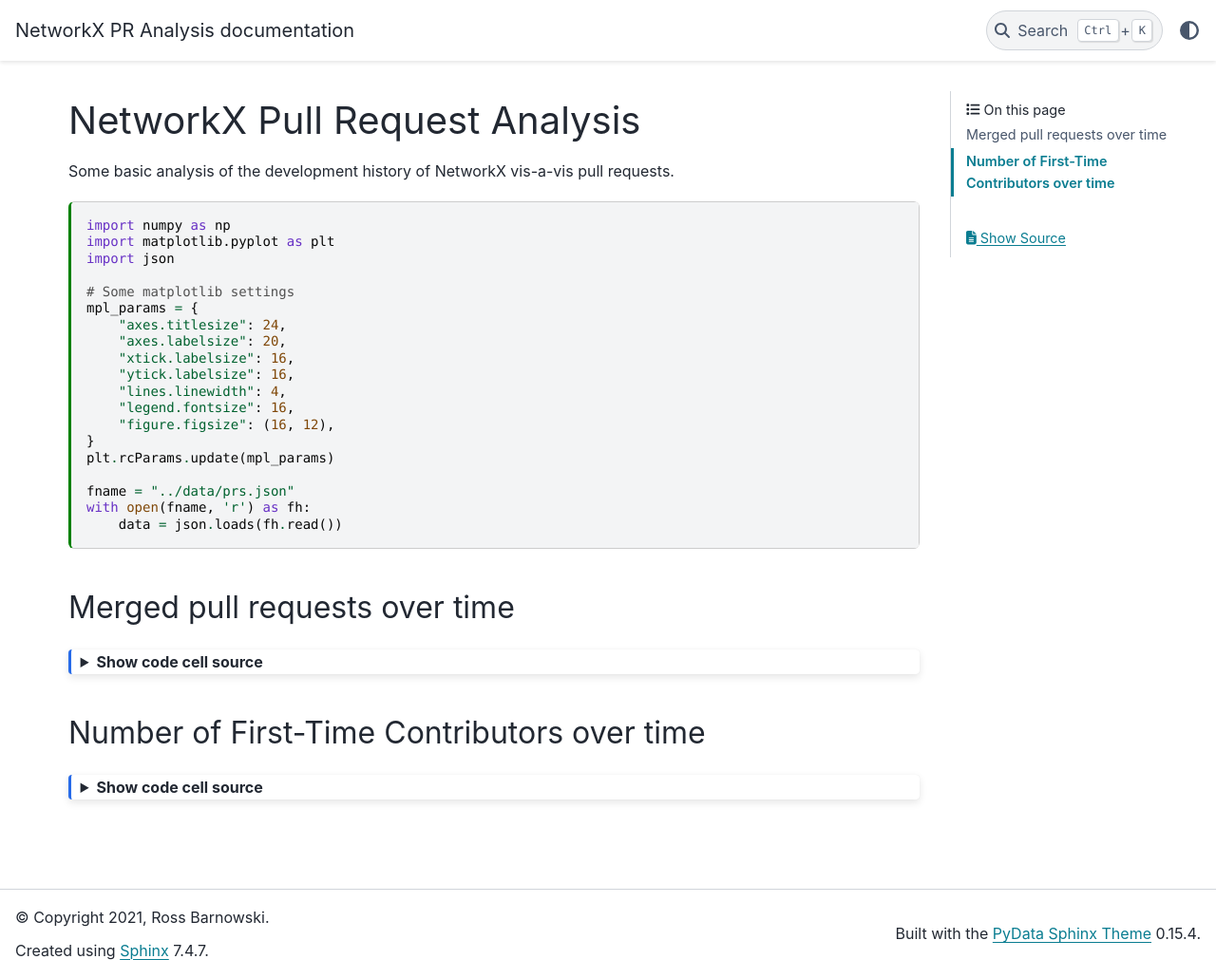
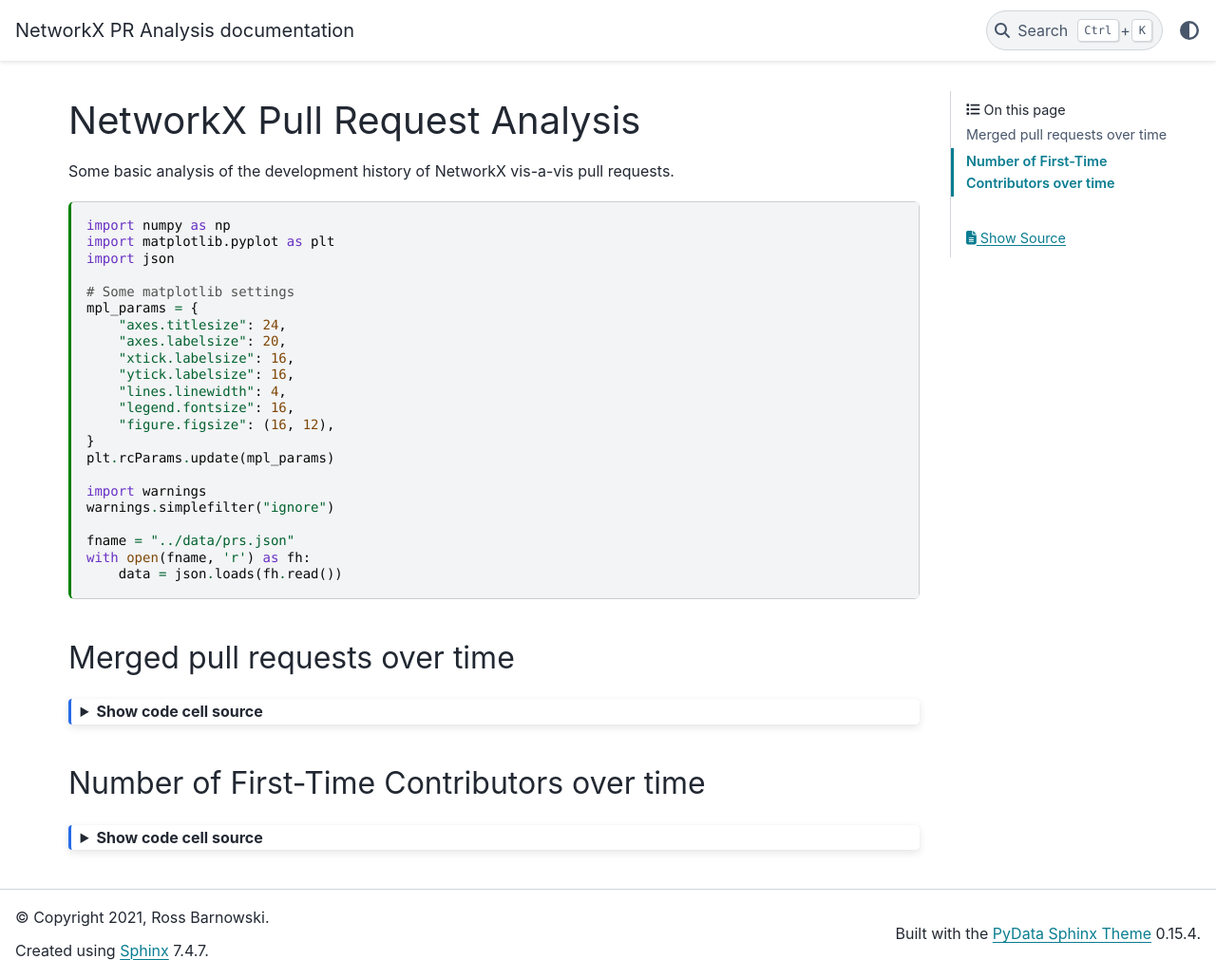
Before and after one commit to rossbar/nx-pr-analysis-scipy-2021, a Sphinx documentation site: the page built from doc/index.md, in a window 1280 px wide and 1030 px high. Shown: the whole window at 95% size. Built offline with Sphinx 7.4.7 and the PyData theme 0.15.4, drawn with Linux system fonts in a browser that asks for light colours.

Commit message:
Add warnings filter.

```diff
--- a/doc/index.md
+++ b/doc/index.md
@@ -44,6 +44,9 @@
 }
 plt.rcParams.update(mpl_params)
 
+import warnings
+warnings.simplefilter("ignore")
+
 fname = "../data/prs.json"
 with open(fname, 'r') as fh:
     data = json.loads(fh.read())
@@ -55,7 +58,6 @@
 ---
 tags: [hide-input]
 ---
-
 merged_prs = [d for d in data if d['node']['state'] == 'MERGED']
 merge_dates = np.array([r['node']['mergedAt'] for r in merged_prs], dtype=np.datetime64)
 binsize = np.timedelta64(14, 'D')
@@ -86,7 +88,6 @@
 ---
 tags: [hide-input]
 ---
-
 first_time_contributor = []
 prev_contrib = set()
 for record in merged_prs:
```
